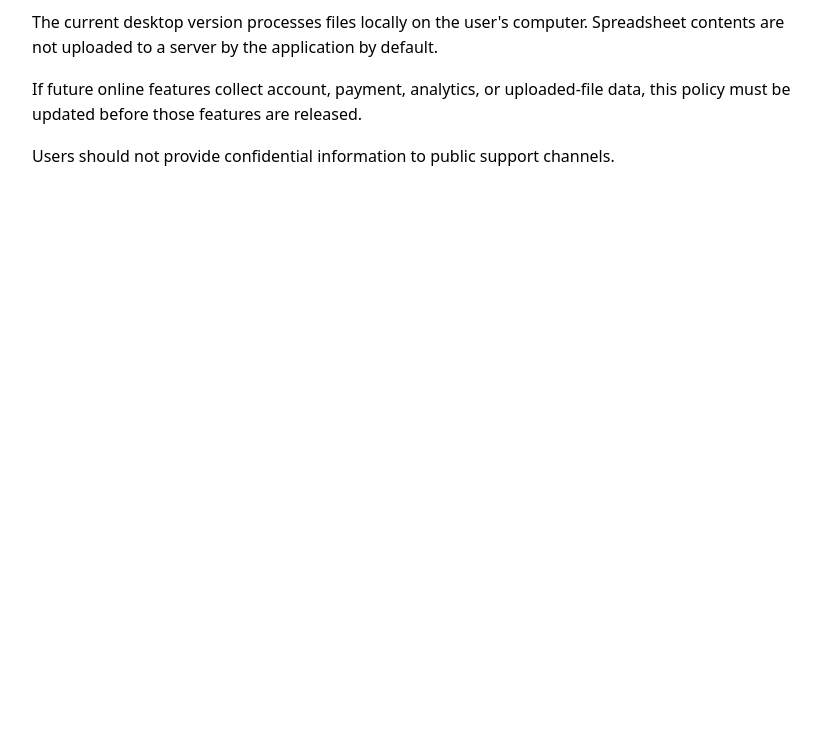
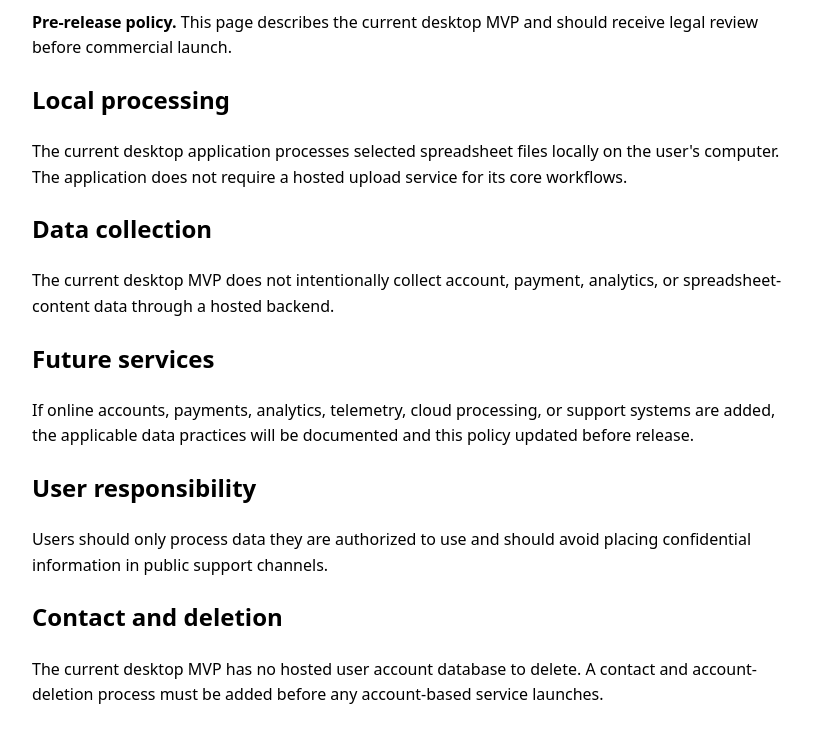
Before and after one commit to najafkalizadehkoorosh-cmyk/excel-automation-tool1390, a plain HTML site: page docs/privacy.html in a window 1280 px wide. Shown: the part 111-867 px from the top of the page, without its empty margins (228-1049 px from the left). Before the commit the page ends 800 px from the top, so only its background shows below. Drawn offline with Linux system fonts and the light colour scheme.

Commit message:
docs: clarify pre-release privacy policy

```diff
--- a/docs/privacy.html
+++ b/docs/privacy.html
@@ -1 +1 @@
-<!doctype html><html lang="en"><head><meta charset="utf-8"><meta name="viewport" content="width=device-width,initial-scale=1"><title>Privacy</title></head><body><main style="max-width:760px;margin:48px auto;font-family:system-ui;line-height:1.6;padding:0 20px"><h1>Privacy</h1><p>The current desktop version processes files locally on the user's computer. Spreadsheet contents are not uploaded to a server by the application by default.</p><p>If future online features collect account, payment, analytics, or uploaded-file data, this policy must be updated before those features are released.</p><p>Users should not provide confidential information to public support channels.</p></main></body></html>
+<!doctype html><html lang="en"><head><meta charset="utf-8"><meta name="viewport" content="width=device-width,initial-scale=1"><title>Privacy Policy — Excel Automation Tool</title></head><body><main style="max-width:760px;margin:48px auto;font-family:system-ui;line-height:1.6;padding:0 20px"><h1>Privacy Policy</h1><p><strong>Pre-release policy.</strong> This page describes the current desktop MVP and should receive legal review before commercial launch.</p><h2>Local processing</h2><p>The current desktop application processes selected spreadsheet files locally on the user's computer. The application does not require a hosted upload service for its core workflows.</p><h2>Data collection</h2><p>The current desktop MVP does not intentionally collect account, payment, analytics, or spreadsheet-content data through a hosted backend.</p><h2>Future services</h2><p>If online accounts, payments, analytics, telemetry, cloud processing, or support systems are added, the applicable data practices will be documented and this policy updated before release.</p><h2>User responsibility</h2><p>Users should only process data they are authorized to use and should avoid placing confidential information in public support channels.</p><h2>Contact and deletion</h2><p>The current desktop MVP has no hosted user account database to delete. A contact and account-deletion process must be added before any account-based service launches.</p></main></body></html>
```
